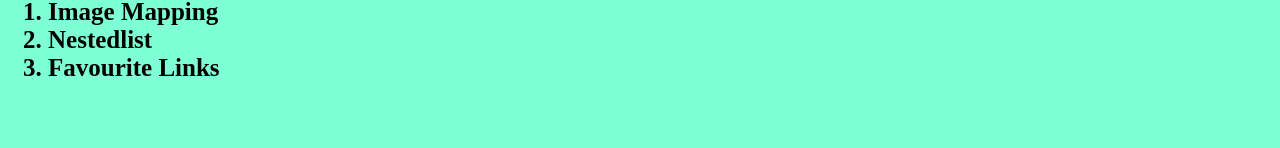
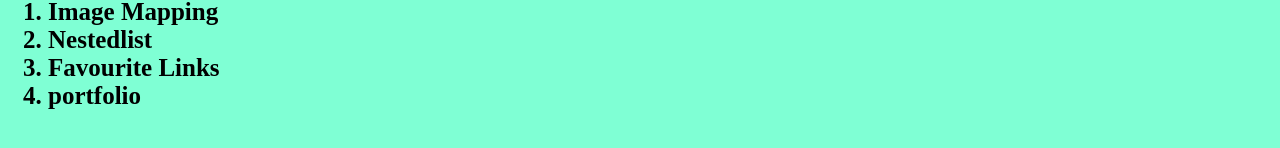
Before and after one commit to Bigyan-009/assignments, a plain HTML site: page index.html in a window 1280 px wide. Shown: the part 112-260 px from the top of the page. Drawn offline with Linux system fonts and the light colour scheme.

Commit message:
portfolio added

```diff
--- a/index.html
+++ b/index.html
@@ -17,6 +17,7 @@
           <li><a href="./projects/imgmapping.html">Image Mapping</a></li>
           <li><a href="./projects/nestedlist.html"> Nestedlist</a></li>
           <li><a href="./projects/link.html">Favourite Links</a></li>
+          <li><a href="./projects/portfolio/index.html">portfolio</a></li>
         </ol>
       </div>
     </div>
```
